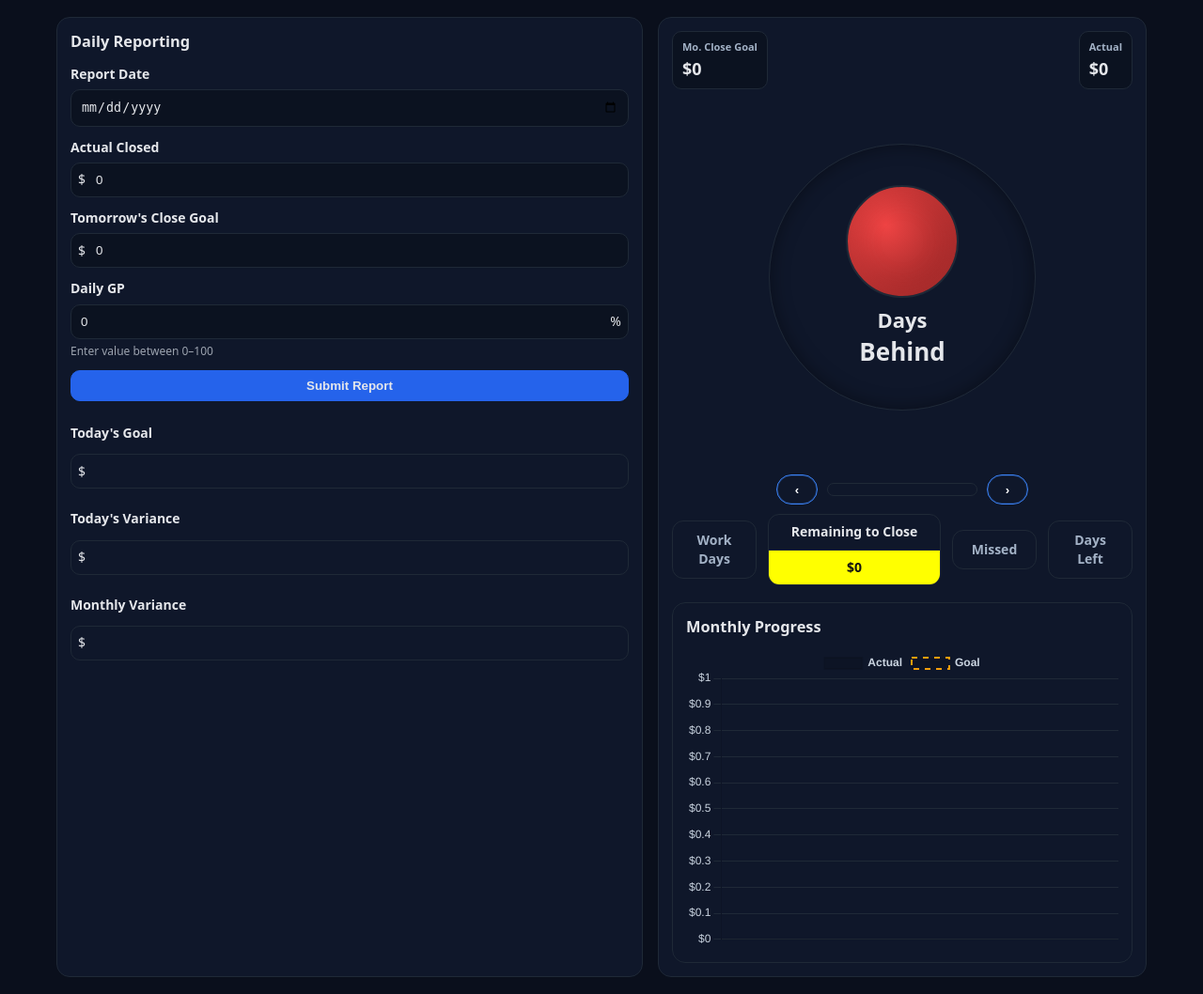
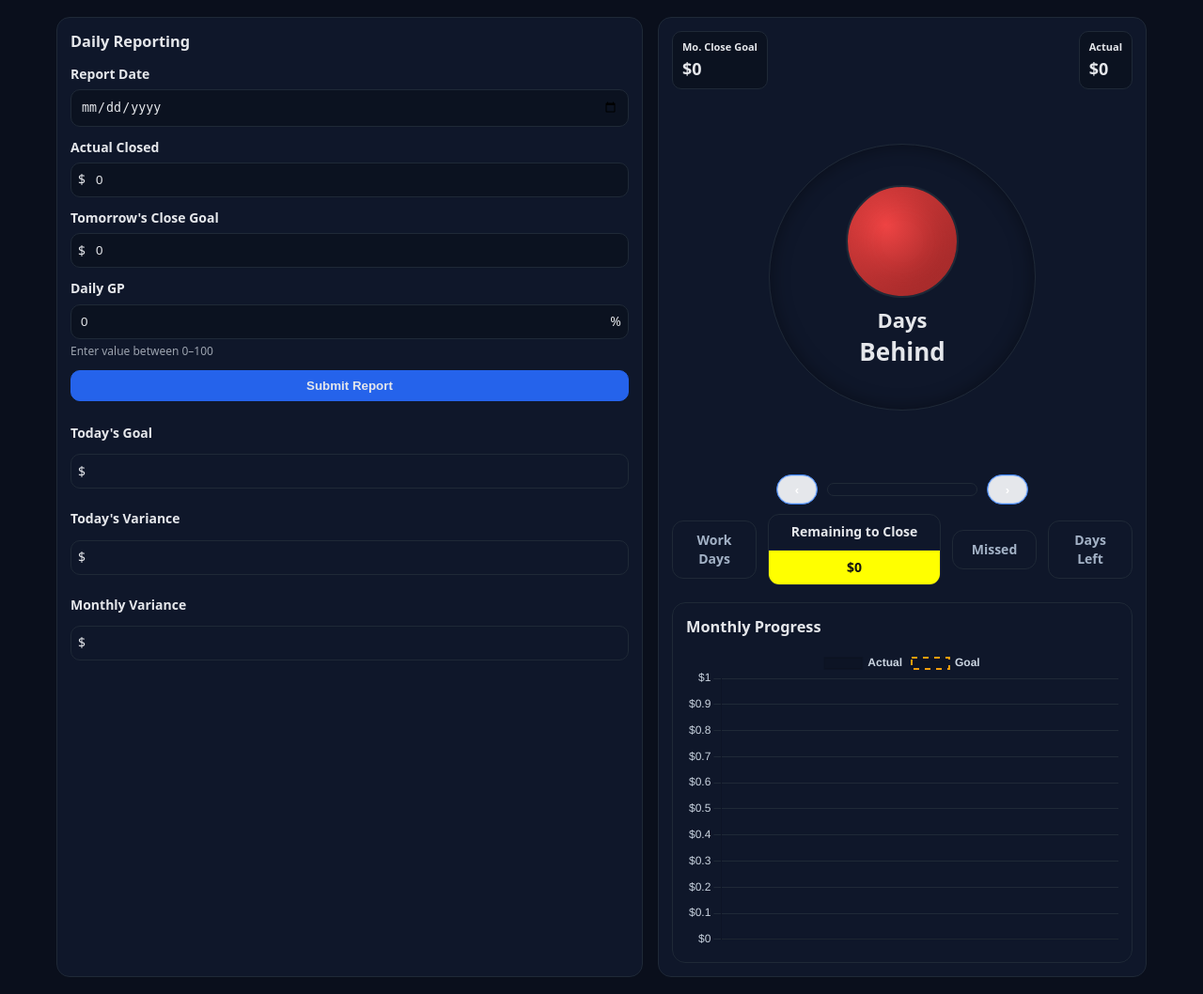
Before and after one commit to Mike-McMahon-11/auto_repair_task_flow, a Python web app: template templates/admin_day_end.html in a window 1280 px wide. Shown: the part 59-1117 px from the top of the page at 94% size. Run offline with Jinja, Linux system fonts and the light colour scheme; the template is opened without the code that fills it, so the values that code supplies are empty.

Commit message:
Day-End page UX 5

```diff
--- a/templates/admin_day_end.html
+++ b/templates/admin_day_end.html
@@ -261,7 +261,7 @@
     .rightwrap{position:relative; height:100%; display:grid; grid-template-rows:auto 1fr auto; gap:10px}
     .tops{display:flex; justify-content:space-between; align-items:center}
     .chip{background: var(--elev); border:1px solid var(--line); padding:8px 10px; border-radius:10px; font-weight:800}
-    .chip .sub{display:block; font-size:11px; color:#a3b2c6; margin-bottom:2px; font-weight:700}
+    .chip .sub{display:block; font-size:11px; color:var(--text); margin-bottom:2px; font-weight:700}
     .chip .val{font-size:18px}
 
     .gauge-box{position:relative; display:grid; place-items:center; padding:10px}
@@ -285,7 +285,7 @@
     .center .label small{display:block; font-size:22px}
 
     .monthbar{margin-top:10px; display:flex; align-items:center; justify-content:center; gap:10px}
-    .monthbtn{width:44px; height:32px; border-radius:999px; background:var(--surface); border:1px solid #3b82f6; color:#fff; font-weight:900; display:grid; place-items:center; cursor:pointer; box-shadow:0 0 0 1px rgba(59,130,246,.25) inset}
+    .monthbtn{width:44px; height:32px; border-radius:999px; background:var(--text); border:1px solid #3b82f6; color:#fff; font-weight:900; display:grid; place-items:center; cursor:pointer; box-shadow:0 0 0 1px rgba(59,130,246,.25) inset}
     .monthbtn:hover{filter:brightness(1.12)}
     .monthpill{background:var(--surface); border:1px solid var(--line); padding:6px 10px; border-radius:10px; font-weight:800; min-width:160px; text-align:center}
 
```
